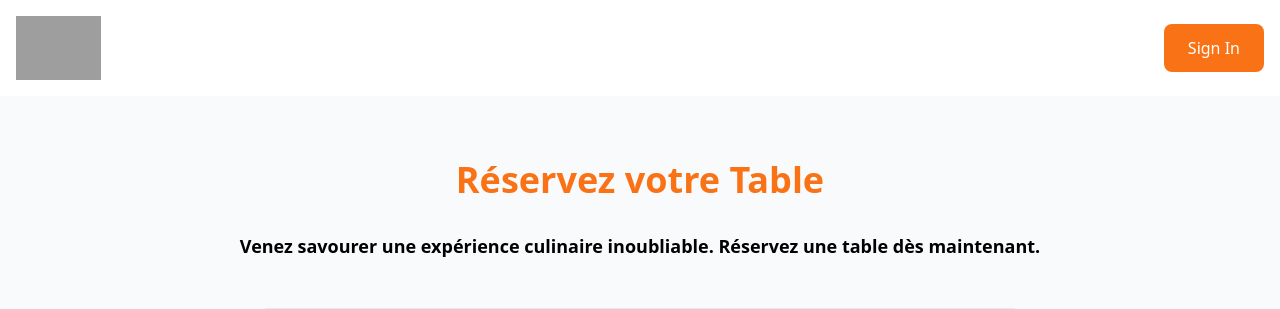
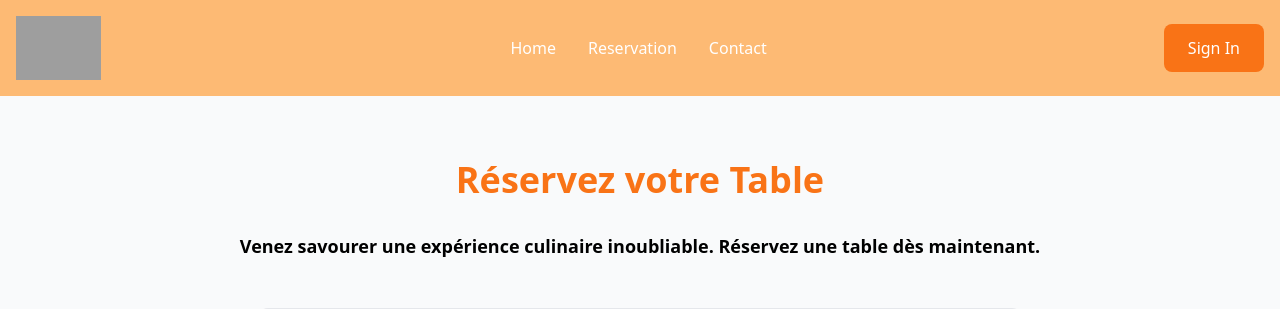
Before and after one commit to houssamlambara/G_R_V2, a PHP site: page /reservation.php in a window 1280 px wide. Shown: the top 309 px of the page. Run offline with PHP 8.4, Linux system fonts and the light colour scheme; some libraries are stand-ins or nearby versions; grey boxes are pictures that could not be loaded.

Commit message:
pulling from main

```diff
--- a/front_end/index.php
+++ b/front_end/index.php
@@ -8,10 +8,10 @@
 </head>
 <body class="bg-gray-50 text-gray-800">
 
-<nav class="bg-white dark:bg-black">
+<nav class="bg-orange-300 dark:bg-black">
   <div class="flex flex-wrap items-center justify-between mx-auto p-4">
   <a href="../front_end/index.php" class="flex items-center space-x-3 rtl:space-x-reverse">
-      <img src="img/logo_cuisine.png" class="h-16" alt="Logo" />
+      <img src="img/logotravel-removebg-preview.png" class="h-16" alt="Logo" />
       <span class="self-center text-2xl font-semibold whitespace-nowrap dark:text-white"></span>
   </a>
   <div class="flex md:order-2 space-x-3 md:space-x-0 rtl:space-x-reverse">
--- a/front_end/reservation.php
+++ b/front_end/reservation.php
@@ -8,10 +8,10 @@
 </head>
 <body class="bg-gray-50 text-gray-800">
 
-<nav class="bg-white dark:bg-black">
+<nav class="bg-orange-300 dark:bg-black">
   <div class="flex flex-wrap items-center justify-between mx-auto p-4">
   <a href="../front_end/index.php" class="flex items-center space-x-3 rtl:space-x-reverse">
-      <img src="img/logo_cuisine.png" class="h-16" alt="Logo" />
+      <img src="img/logotravel-removebg-preview.png" class="h-16" alt="Logo" />
       <span class="self-center text-2xl font-semibold whitespace-nowrap dark:text-white"></span>
   </a>
   <div class="flex md:order-2 space-x-3 md:space-x-0 rtl:space-x-reverse">
--- a/login/signin.php
+++ b/login/signin.php
@@ -32,10 +32,10 @@ if ($_SERVER['REQUEST_METHOD'] === 'POST' && isset($_POST["login"])) {
   </head>
   <body class="bg-gray-50 text-gray-800">
 
-  <nav class="bg-white dark:bg-black">
+  <nav class="bg-orange-300 dark:bg-black">
     <div class="flex flex-wrap items-center justify-between mx-auto p-4">
       <a href="../front_end/index.php" class="flex items-center space-x-3 rtl:space-x-reverse">
-        <img src="img/logo_cuisine.png" class="h-16" alt="Logo" />
+        <img src="../logotravel-removebg-preview.png" class="h-16" alt="Logo" />
       </a>
       <div class="flex md:order-2 space-x-3 rtl:space-x-reverse">
         <a href="../login/signup.php" class="text-white bg-orange-500 hover:bg-orange-600 focus:ring-4 focus:outline-none font-medium rounded-lg text-base px-6 py-3">Sign Up</a>
--- a/login/signup.php
+++ b/login/signup.php
@@ -8,10 +8,10 @@
 </head>
 <body class="bg-gray-50 text-gray-800">
 
-<nav class="bg-white dark:bg-black">
+<nav class="bg-orange-300 dark:bg-black">
   <div class="flex flex-wrap items-center justify-between mx-auto p-4">
     <a href="../front_end/index.php" class="flex items-center space-x-3 rtl:space-x-reverse">
-      <img src="img/logo_cuisine.png" class="h-16" alt="Logo" />
+      <img src="../logotravel-removebg-preview.png" class="h-16" alt="Logo" />
     </a>
     <div class="flex md:order-2 space-x-3 rtl:space-x-reverse">
       <a href="../login/signin.php" class="text-white bg-orange-500 hover:bg-orange-600 focus:ring-4 focus:outline-none font-medium rounded-lg text-base px-6 py-3">Sign In</a>
```
Also changed, not shown: logotravel-removebg-preview.png (added).
